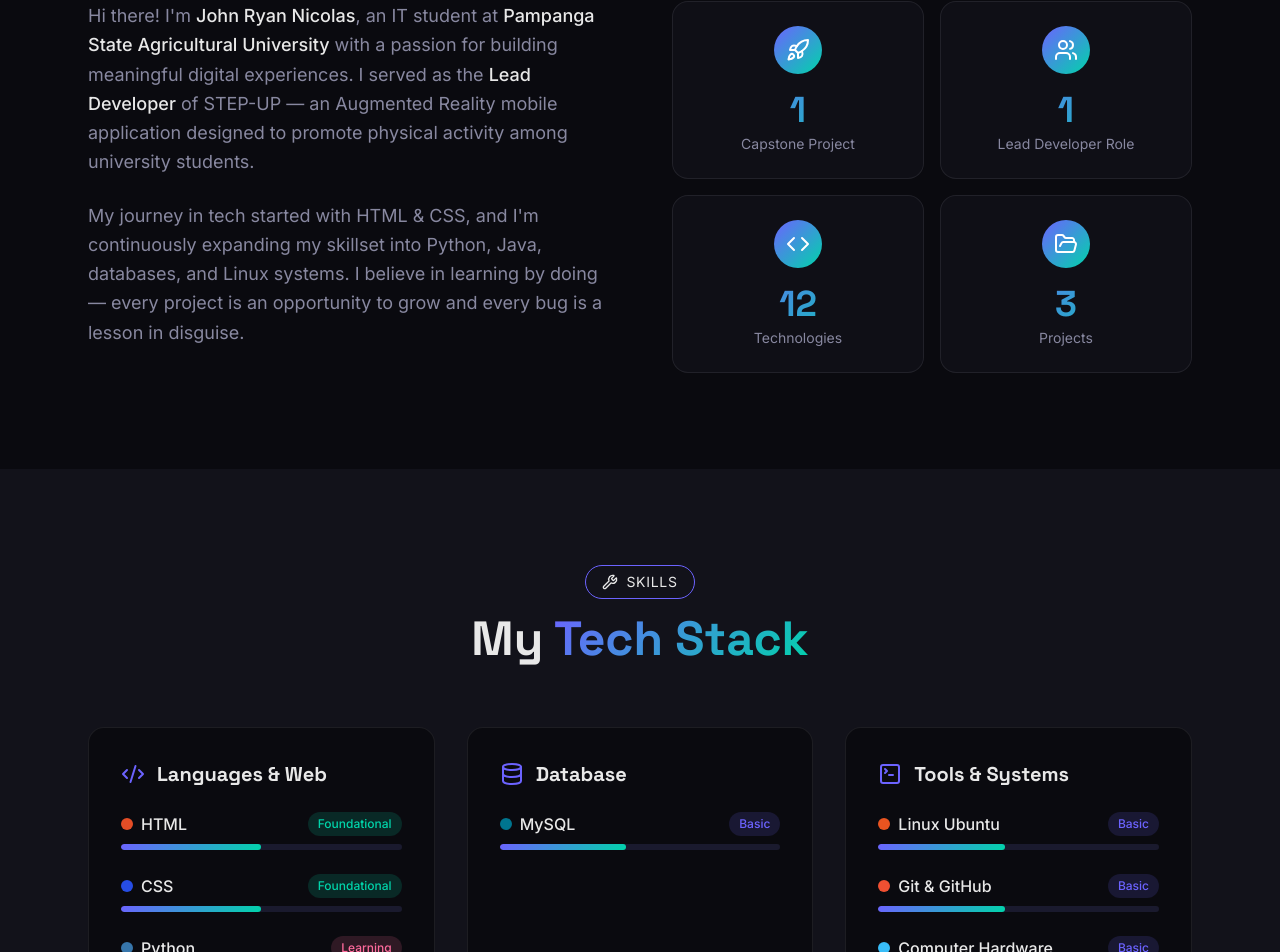
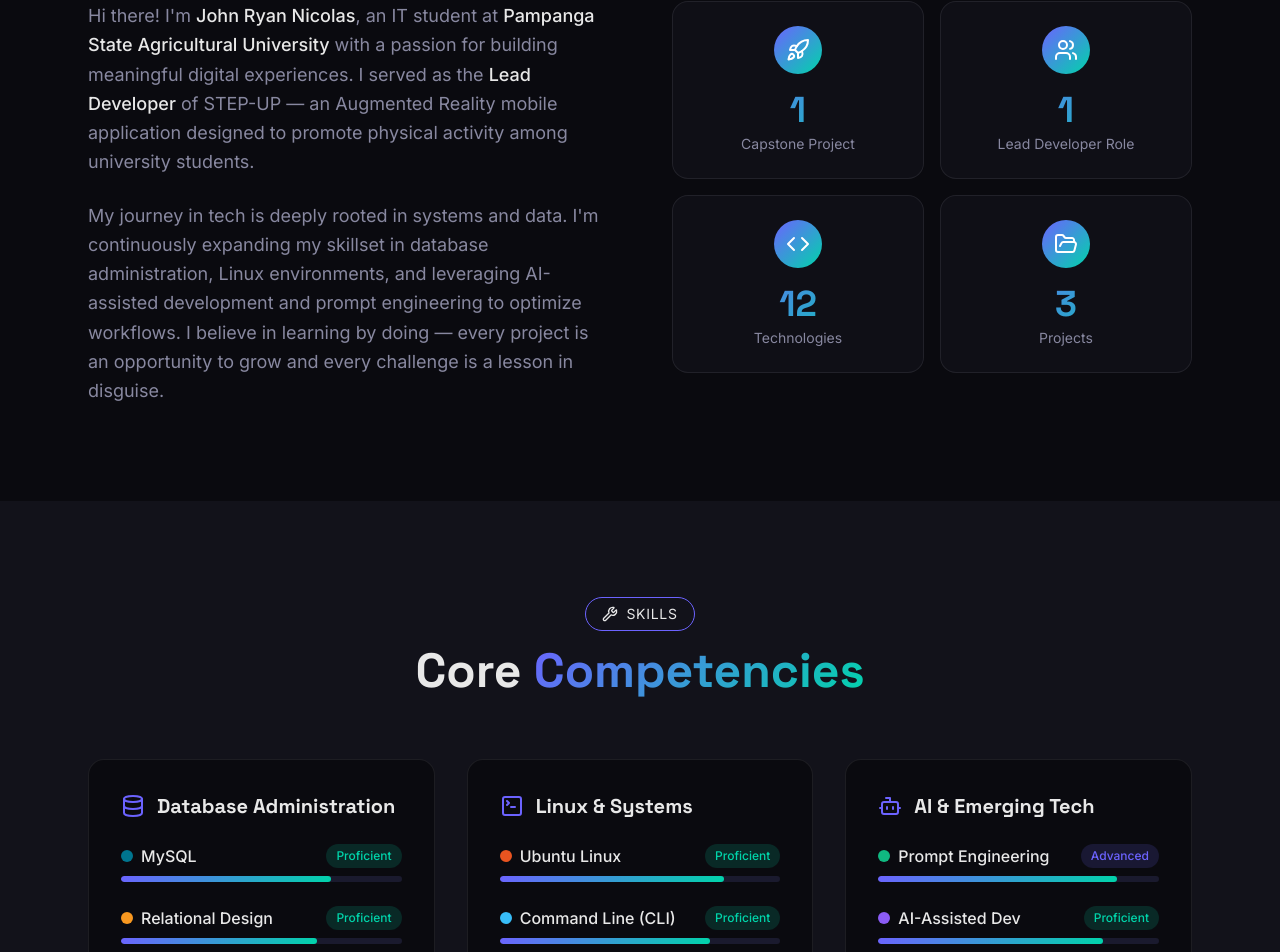
Before and after one commit to Zeshikiro/My-Portfolio, a Next.js app: page / in a window 1280 px wide. Shown: the part 1057-2009 px from the top of the page. Built offline with nearby package versions, Linux system fonts and the light colour scheme.

Commit message:
Refactor skills to focus on Databases, Linux, and AI

```diff
--- a/src/components/About.tsx
+++ b/src/components/About.tsx
@@ -43,10 +43,11 @@ export default function About() {
                 application designed to promote physical activity among university students.
               </p>
               <p>
-                My journey in tech started with HTML &amp; CSS, and I&apos;m continuously
-                expanding my skillset into Python, Java, databases, and Linux systems.
+                My journey in tech is deeply rooted in systems and data. I'm continuously
+                expanding my skillset in database administration, Linux environments,
+                and leveraging AI-assisted development and prompt engineering to optimize workflows.
                 I believe in learning by doing — every project is an opportunity to grow
-                and every bug is a lesson in disguise.
+                and every challenge is a lesson in disguise.
               </p>
             </motion.div>
 
--- a/src/components/Skills.tsx
+++ b/src/components/Skills.tsx
@@ -5,45 +5,38 @@ import { Wrench, Code2, Database, TerminalSquare, Bot, FileText } from "lucide-r
 
 const SKILL_CATEGORIES = [
   {
-    title: "Languages & Web",
-    icon: Code2,
+    title: "Database Administration",
+    icon: Database,
     skills: [
-      { name: "HTML", color: "#e44d26", level: "Foundational", width: 50 },
-      { name: "CSS", color: "#264de4", level: "Foundational", width: 50 },
-      { name: "Python", color: "#3776AB", level: "Learning", width: 30 },
-      { name: "Java", color: "#f89820", level: "Learning", width: 30 },
+      { name: "MySQL", color: "#00758f", level: "Proficient", width: 75 },
+      { name: "Relational Design", color: "#f89820", level: "Proficient", width: 70 },
+      { name: "SQL Querying", color: "#e44d26", level: "Proficient", width: 75 },
     ],
   },
   {
-    title: "Database",
-    icon: Database,
-    skills: [
-      { name: "MySQL", color: "#00758f", level: "Basic", width: 45 },
-    ],
-  },
-  {
-    title: "Tools & Systems",
+    title: "Linux & Systems",
     icon: TerminalSquare,
     skills: [
-      { name: "Linux Ubuntu", color: "#E95420", level: "Basic", width: 45 },
-      { name: "Git & GitHub", color: "#F05032", level: "Basic", width: 45 },
-      { name: "Computer Hardware", color: "#38bdf8", level: "Basic", width: 50 },
+      { name: "Ubuntu Linux", color: "#E95420", level: "Proficient", width: 80 },
+      { name: "Command Line (CLI)", color: "#38bdf8", level: "Proficient", width: 75 },
+      { name: "Computer Hardware", color: "#a78bfa", level: "Basic", width: 60 },
     ],
   },
   {
     title: "AI & Emerging Tech",
     icon: Bot,
     skills: [
-      { name: "AI-Assisted Dev", color: "#a78bfa", level: "Basic", width: 50 },
-      { name: "Prompt Engineering", color: "#10b981", level: "Basic", width: 45 },
+      { name: "Prompt Engineering", color: "#10b981", level: "Advanced", width: 85 },
+      { name: "AI-Assisted Dev", color: "#8b5cf6", level: "Proficient", width: 80 },
+      { name: "AI Workflows", color: "#3b82f6", level: "Proficient", width: 75 },
     ],
   },
   {
-    title: "Productivity",
-    icon: FileText,
+    title: "Tools & Productivity",
+    icon: Wrench,
     skills: [
-      { name: "Microsoft Word", color: "#2B579A", level: "Proficient", width: 70 },
-      { name: "Microsoft PPT", color: "#D24726", level: "Proficient", width: 70 },
+      { name: "Git & GitHub", color: "#F05032", level: "Basic", width: 60 },
+      { name: "Microsoft Office", color: "#2B579A", level: "Proficient", width: 80 },
     ],
   },
 ];
@@ -81,7 +74,7 @@ export default function Skills() {
               <span>Skills</span>
             </motion.div>
             <motion.h2 variants={itemVariants} className="font-heading font-bold text-4xl md:text-5xl">
-              My <span className="text-gradient-primary">Tech Stack</span>
+              Core <span className="text-gradient-primary">Competencies</span>
             </motion.h2>
           </div>
 
--- a/src/components/Terminal.tsx
+++ b/src/components/Terminal.tsx
@@ -16,7 +16,7 @@ const COMMANDS: Record<string, string> = {
 IT Student & Developer
 Lead Developer of STEP-UP AR App.`,
   skills:
-    "Tech Stack: HTML, CSS, Python, Java, MySQL, Linux, Git, Prompt Engineering.",
+    "Core Competencies: MySQL, Ubuntu Linux, CLI, Prompt Engineering, AI-Assisted Dev, Git.",
   projects: `Featured:
  - STEP-UP (AR Step Tracker)
  - Project Website
```
